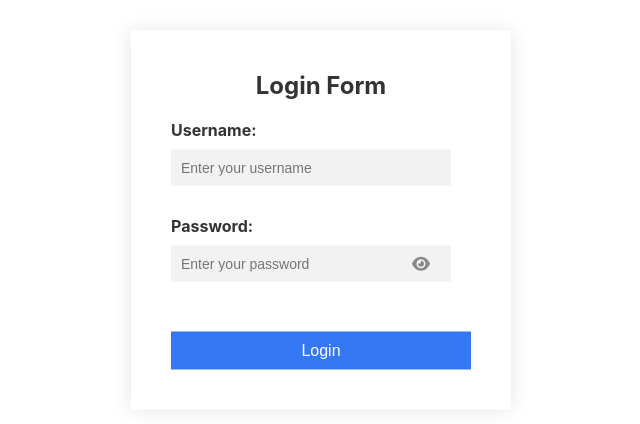
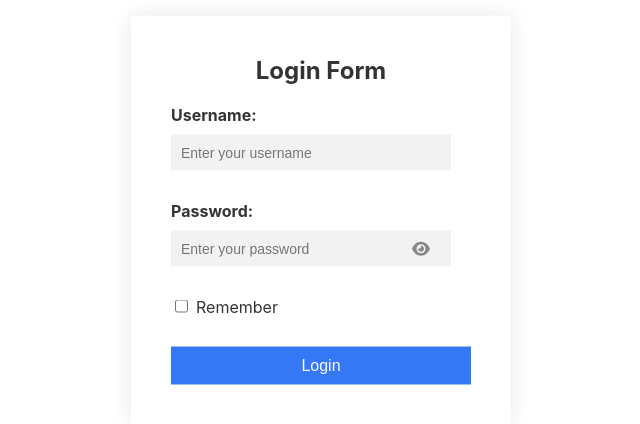
Before and after one commit to GuglielmoCerri/Backoffice-WebApp, a React (Create React App) app in the folder frontend/: page / in a window 1280 px wide. Shown: the part 180-604 px from the top of the page, without its empty margins (319-959 px from the left). Built offline with nearby package versions, Linux system fonts and the light colour scheme.

Commit message:
added Remember checkbox

```diff
--- a/frontend/src/Login.css
+++ b/frontend/src/Login.css
@@ -84,3 +84,14 @@
     color: #888; /* Imposta il colore dell'icona */
     padding: 0 10px; /* Aggiusta il padding per l'icona */
   }
+
+  .login-box .checkbox {
+    text-align: left;
+    margin-bottom: 10px;
+  }
+
+  .login-box .checkbox label {
+    margin-left: 5px;
+    font-size: 16px;
+    color: #333;
+  }
--- a/frontend/src/Login.js
+++ b/frontend/src/Login.js
@@ -7,6 +7,7 @@ const Login = () => {
   const [username, setUsername] = useState('');
   const [password, setPassword] = useState('');
   const [showPassword, setShowPassword] = useState(false);
+  const [rememberMe, setRememberMe] = useState(false);
 
   const handleLogin = (e) => {
     e.preventDefault();
@@ -49,6 +50,15 @@ const Login = () => {
             />
           </button>
         </div>
+        <div className="checkbox">
+          <input
+            type="checkbox"
+            id="rememberMe"
+            checked={rememberMe}
+            onChange={() => setRememberMe(!rememberMe)}
+          />
+          <label htmlFor="remember">Remember</label>
+        </div>
         <button type="submit" className="btn">Login</button>
       </form>
     </div>
```
